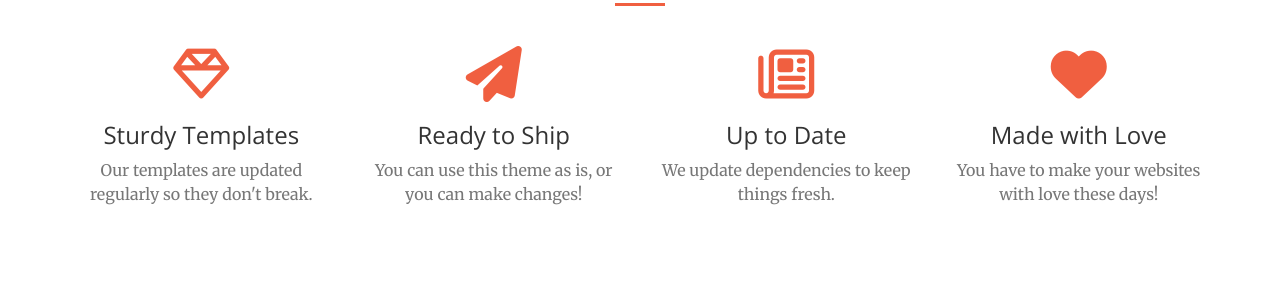
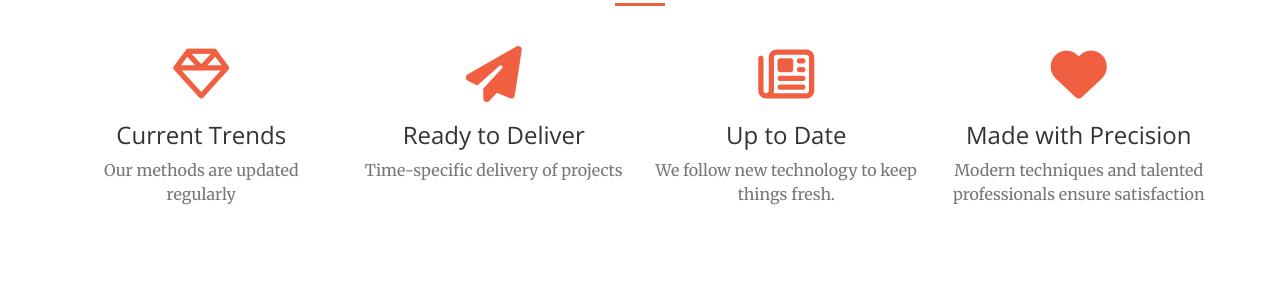
Before and after one commit to fumdiali/WEBMOB_MAIN, a plain HTML site: page index.html in a window 1280 px wide. Shown: the part 1320-1604 px from the top of the page. Drawn offline with nearby package versions, Linux system fonts and the light colour scheme.

Commit message:
changed 'services' section

```diff
--- a/index.html
+++ b/index.html
@@ -7,10 +7,10 @@
     <meta charset="utf-8">
     <meta http-equiv="X-UA-Compatible" content="IE=edge">
     <meta name="viewport" content="width=device-width, initial-scale=1">
-    <meta name="description" content="">
-    <meta name="author" content="">
+    <meta name="description" content="home of creative web/mobile dev">
+    <meta name="author" content="patrick c. diali">
 
-    <title>WebMob | Think.Track.Deliver</title>
+    <title>WebMob | Desire.Detail.Deliver</title>
 
      <!-- Latest compiled and minified CSS -->
 <link rel="stylesheet" href="https://maxcdn.bootstrapcdn.com/bootstrap/3.3.7/css/bootstrap.min.css">
@@ -114,29 +114,29 @@
                 <div class="col-lg-3 col-md-6 text-center">
                     <div class="service-box">
                         <i class="fa fa-4x fa-diamond text-primary sr-icons"></i>
-                        <h3>Sturdy Templates</h3>
-                        <p class="text-muted">Our templates are updated regularly so they don't break.</p>
+                        <h3>Current Trends</h3>
+                        <p class="text-muted">Our methods are updated regularly</p>
                     </div>
                 </div>
                 <div class="col-lg-3 col-md-6 text-center">
                     <div class="service-box">
                         <i class="fa fa-4x fa-paper-plane text-primary sr-icons"></i>
-                        <h3>Ready to Ship</h3>
-                        <p class="text-muted">You can use this theme as is, or you can make changes!</p>
+                        <h3>Ready to Deliver</h3>
+                        <p class="text-muted">Time-specific delivery of projects</p>
                     </div>
                 </div>
                 <div class="col-lg-3 col-md-6 text-center">
                     <div class="service-box">
                         <i class="fa fa-4x fa-newspaper-o text-primary sr-icons"></i>
                         <h3>Up to Date</h3>
-                        <p class="text-muted">We update dependencies to keep things fresh.</p>
+                        <p class="text-muted">We follow new technology to keep things fresh.</p>
                     </div>
                 </div>
                 <div class="col-lg-3 col-md-6 text-center">
                     <div class="service-box">
                         <i class="fa fa-4x fa-heart text-primary sr-icons"></i>
-                        <h3>Made with Love</h3>
-                        <p class="text-muted">You have to make your websites with love these days!</p>
+                        <h3>Made with Precision</h3>
+                        <p class="text-muted">Modern techniques and talented professionals ensure satisfaction</p>
                     </div>
                 </div>
             </div>
```
